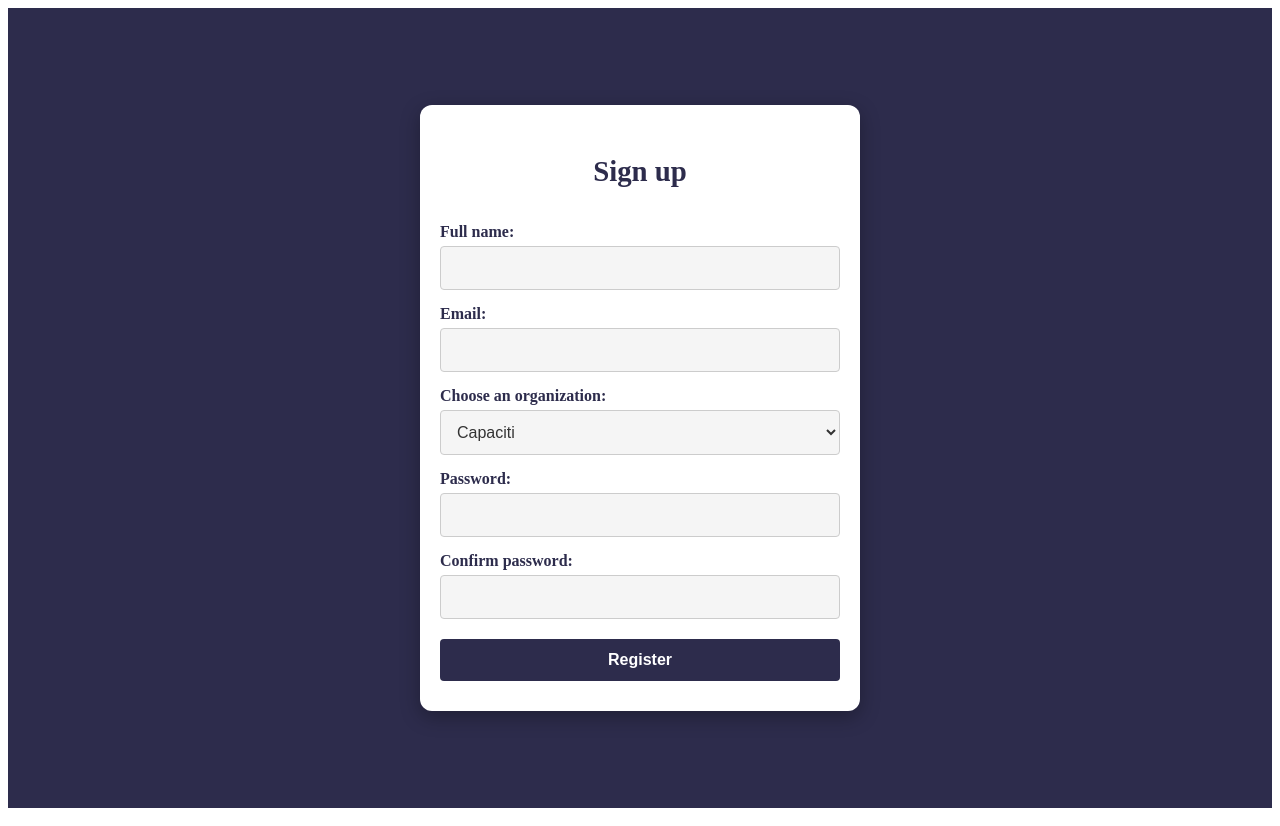
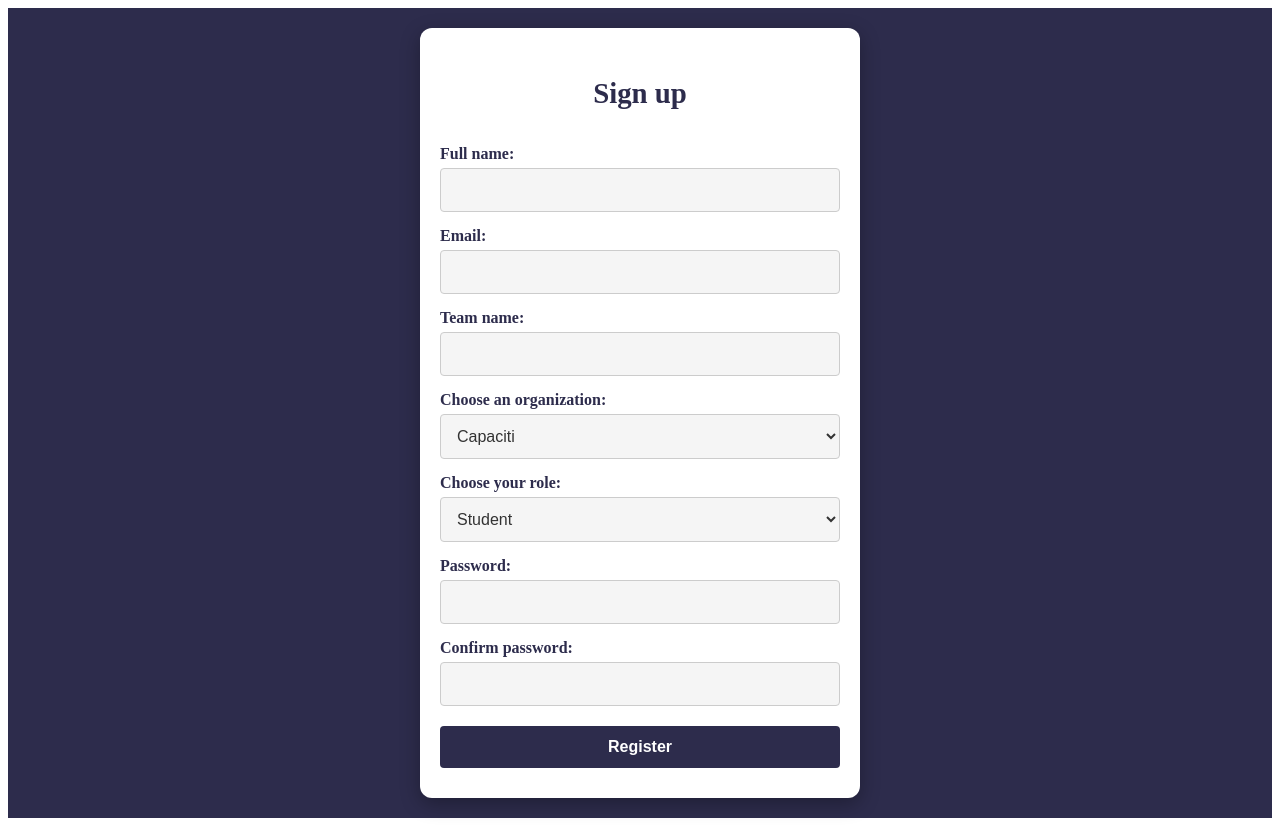
Before and after one commit to Sonwabiso1/task-management-app, a React (Create React App) app in the folder client/: page /signup in a window 1280 px wide. Built offline with nearby package versions, Linux system fonts and the light colour scheme.

Commit message:
updated navbar

```diff
--- a/client/src/components/Navbar.js
+++ b/client/src/components/Navbar.js
@@ -22,7 +22,7 @@ const Navbar = () => {
       <Link to="/projects" className="sidebar-item">
         <FaProjectDiagram /> Projects
       </Link>
-      <Link to="/home" className="sidebar-item sidebar-item-logout">
+      <Link to="/logout" className="sidebar-item sidebar-item-logout">
         <FaSignOutAlt /> Logout
       </Link>
     </nav>
--- a/client/src/landing-pages/Signup.js
+++ b/client/src/landing-pages/Signup.js
@@ -7,10 +7,13 @@ export default function Signup() {
     const [formData, setFormData] = useState({
         name: '',
         email: '',
-        organization: 'capaciti', // Default option
+        teamName: '', // New team name field
+        organization: 'capaciti',
+        role: 'student',
         password: '',
         confirmPass: ''
     });
+    const [error, setError] = useState(null);
 
     const handleChange = (e) => {
         setFormData({ ...formData, [e.target.id]: e.target.value });
@@ -19,37 +22,30 @@ export default function Signup() {
     const handleSubmit = async (e) => {
         e.preventDefault();
 
-        // Check if passwords match
         if (formData.password !== formData.confirmPass) {
-            alert('Passwords do not match');
+            setError('Passwords do not match');
             return;
         }
 
-        // Send POST request to server
         try {
             const response = await fetch('http://localhost:5000/api/signup', {
                 method: 'POST',
                 headers: {
                     'Content-Type': 'application/json',
                 },
-                body: JSON.stringify({
-                    name: formData.name,
-                    email: formData.email,
-                    password: formData.password,
-                    organization: formData.organization,
-                }),
+                body: JSON.stringify(formData),
             });
 
             const data = await response.json();
             if (response.ok) {
                 alert('User registered successfully!');
-                navigate('/home'); // Redirect to the home page on success
+                navigate('/home');
             } else {
-                alert(`Registration failed: ${data.error}`);
+                setError(`Registration failed: ${data.error}`);
             }
         } catch (error) {
             console.error('Error:', error);
-            alert('An error occurred during registration.');
+            setError('An error occurred during registration.');
         }
     };
 
@@ -58,22 +54,71 @@ export default function Signup() {
             <div id="signupBar">
                 <form id="signupForm" onSubmit={handleSubmit}>
                     <h1>Sign up</h1>
+                    {error && <p style={{ color: 'red' }}>{error}</p>}
+
                     <label htmlFor="name">Full name:</label>
-                    <input type="text" id="name" value={formData.name} onChange={handleChange} required />
+                    <input
+                        type="text"
+                        id="name"
+                        value={formData.name}
+                        onChange={handleChange}
+                        required
+                    />
 
                     <label htmlFor="email">Email:</label>
-                    <input type="email" id="email" value={formData.email} onChange={handleChange} required />
+                    <input
+                        type="email"
+                        id="email"
+                        value={formData.email}
+                        onChange={handleChange}
+                        required
+                    />
+
+                    <label htmlFor="teamName">Team name:</label>
+                    <input
+                        type="text"
+                        id="teamName"
+                        value={formData.teamName}
+                        onChange={handleChange}
+                        required
+                    />
 
                     <label htmlFor="organization">Choose an organization:</label>
-                    <select id="organization" value={formData.organization} onChange={handleChange}>
+                    <select
+                        id="organization"
+                        value={formData.organization}
+                        onChange={handleChange}
+                    >
                         <option value="capaciti">Capaciti</option>
                     </select>
 
+                    <label htmlFor="role">Choose your role:</label>
+                    <select
+                        id="role"
+                        value={formData.role}
+                        onChange={handleChange}
+                    >
+                        <option value="student">Student</option>
+                        <option value="team leader">Team Leader</option>
+                    </select>
+
                     <label htmlFor="password">Password:</label>
-                    <input type="password" id="password" value={formData.password} onChange={handleChange} required />
+                    <input
+                        type="password"
+                        id="password"
+                        value={formData.password}
+                        onChange={handleChange}
+                        required
+                    />
 
                     <label htmlFor="confirmPass">Confirm password:</label>
-                    <input type="password" id="confirmPass" value={formData.confirmPass} onChange={handleChange} required />
+                    <input
+                        type="password"
+                        id="confirmPass"
+                        value={formData.confirmPass}
+                        onChange={handleChange}
+                        required
+                    />
 
                     <button type="submit">Register</button>
                 </form>
--- a/client/src/styles/landing/Login.css
+++ b/client/src/styles/landing/Login.css
@@ -43,7 +43,8 @@
     margin-top: 15px;
 }
 
-.loginForm input {
+.loginForm input,
+.loginForm select {
     padding: 12px;
     margin-top: 5px;
     border: 1px solid #ccc;
@@ -54,7 +55,8 @@
     transition: all 0.3s ease-in-out;
 }
 
-.loginForm input:focus {
+.loginForm input:focus,
+.loginForm select:focus {
     outline: none;
     border-color: #2D2C4C;
     box-shadow: 0 0 5px rgba(45, 44, 76, 0.3);
--- a/client/src/styles/landing/Signup.css
+++ b/client/src/styles/landing/Signup.css
@@ -82,3 +82,20 @@
 #signupBar button:active {
     background-color: #211E46;
 }
+#signupForm select {
+    padding: 12px;
+    margin-top: 5px;
+    border: 1px solid #ccc;
+    border-radius: 4px;
+    background-color: #f5f5f5;
+    font-size: 1em;
+    color: #333;
+    transition: all 0.3s ease-in-out;
+}
+
+/* Focus styles for select elements */
+#signupForm select:focus {
+    outline: none;
+    border-color: #2D2C4C;
+    box-shadow: 0 0 5px rgba(45, 44, 76, 0.3);
+}
```
Also changed, not shown: 1 other file (tests, documents, lock files or other folders).
